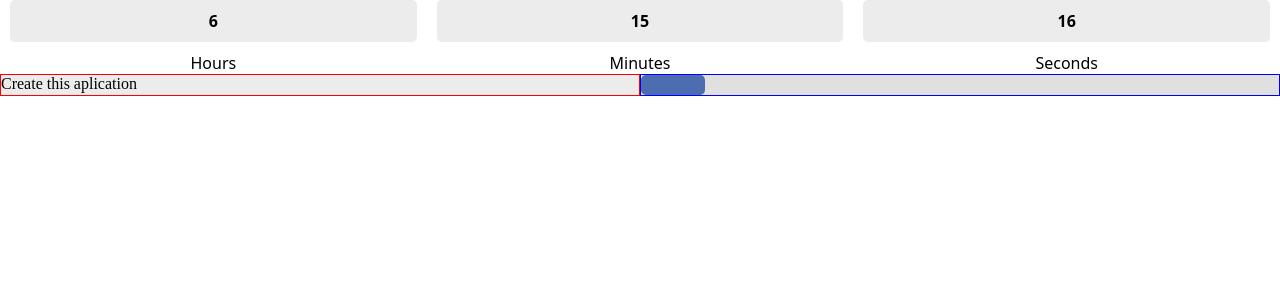
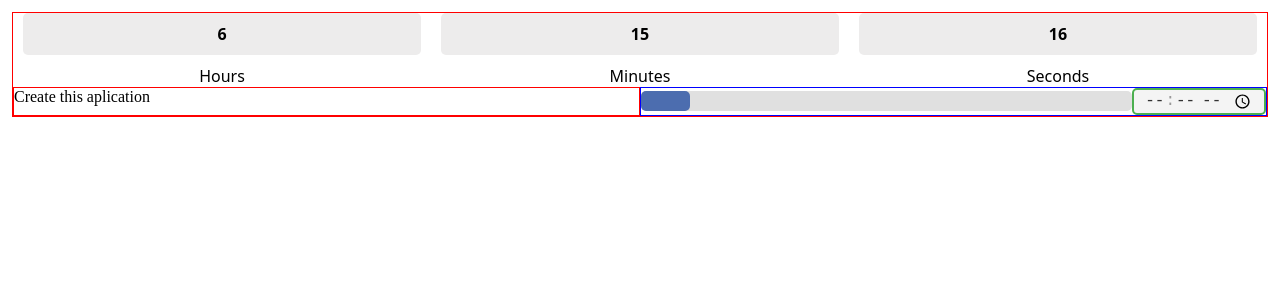
Before and after one commit to angelporlan/To-Do-List, an Angular app: page / in a window 1280 px wide. Shown: the top 300 px of the page. Built offline with nearby package versions, Linux system fonts and the light colour scheme.

Commit message:
modified the time component and added margins

```diff
--- a/src/app/app.component.css
+++ b/src/app/app.component.css
@@ -0,0 +1,4 @@
+body {
+    border: 1px solid red;
+    margin: 12px;
+}
--- a/src/app/app.component.html
+++ b/src/app/app.component.html
@@ -1,3 +1,5 @@
-<app-counter></app-counter>
-<app-task></app-task>
+<body>
+    <app-counter></app-counter>
+    <app-task></app-task>
+</body>
 <!-- <router-outlet></router-outlet> -->
--- a/src/components/task/task.component.css
+++ b/src/components/task/task.component.css
@@ -1,5 +1,5 @@
 article {
-    background-color: rgb(237, 236, 236);
+    background-color: rgb(255, 255, 255);
     display: flex;
 }
 
@@ -11,6 +11,9 @@ article {
 .right-zone {
     width: 50%;
     border: 1px solid blue;
+    display: flex;
+    justify-content: center;
+    align-items: center;
 }
 
 app-progress-bar {
--- a/src/components/task/task.component.html
+++ b/src/components/task/task.component.html
@@ -4,5 +4,6 @@
     </div>
     <div class="right-zone">
         <app-progress-bar ></app-progress-bar>
+        <app-time></app-time>
     </div>
 </article>
--- a/src/components/task/task.component.ts
+++ b/src/components/task/task.component.ts
@@ -1,13 +1,13 @@
 import { Component } from '@angular/core';
 import { ProgressBarComponent } from '../progress-bar/progress-bar.component';
+import { TimeComponent } from '../time/time.component';
 
 @Component({
   selector: 'app-task',
   standalone: true,
-  imports: [ProgressBarComponent],
+  imports: [ProgressBarComponent, TimeComponent],
   templateUrl: './task.component.html',
   styleUrl: './task.component.css'
 })
 export class TaskComponent {
-
 }
--- a/src/components/time/time.component.css
+++ b/src/components/time/time.component.css
@@ -0,0 +1,31 @@
+input[type="time"] {
+    appearance: none;
+    background-color: #f4f4f4;
+    border: 2px solid #4caf50;
+    border-radius: 5px;
+    color: #333;
+    font-size: 16px;
+    padding: 0 10px;
+    width: 100%;
+    max-width: 200px;
+    outline: none;
+    transition: border-color 0.3s ease, box-shadow 0.3s ease;
+  }
+
+  input[type="time"]:focus {
+    border-color: #2e7d32;
+    box-shadow: 0 0 5px rgba(76, 175, 80, 0.5);
+  }
+
+  input[type="time"]::-webkit-datetime-edit-text {
+    color: #999;
+    font-size: 14px;
+  }
+
+  input[type="time"]::-webkit-datetime-edit-separator {
+    color: #555;
+  }
+
+  input[type="time"]::-webkit-inner-spin-button {
+    display: none;
+  }
--- a/src/components/time/time.component.html
+++ b/src/components/time/time.component.html
@@ -1 +1 @@
-<p>time works!</p>
+<input type="time">
```
Also changed, not shown: 1 other file (tests, documents, lock files or other folders).
